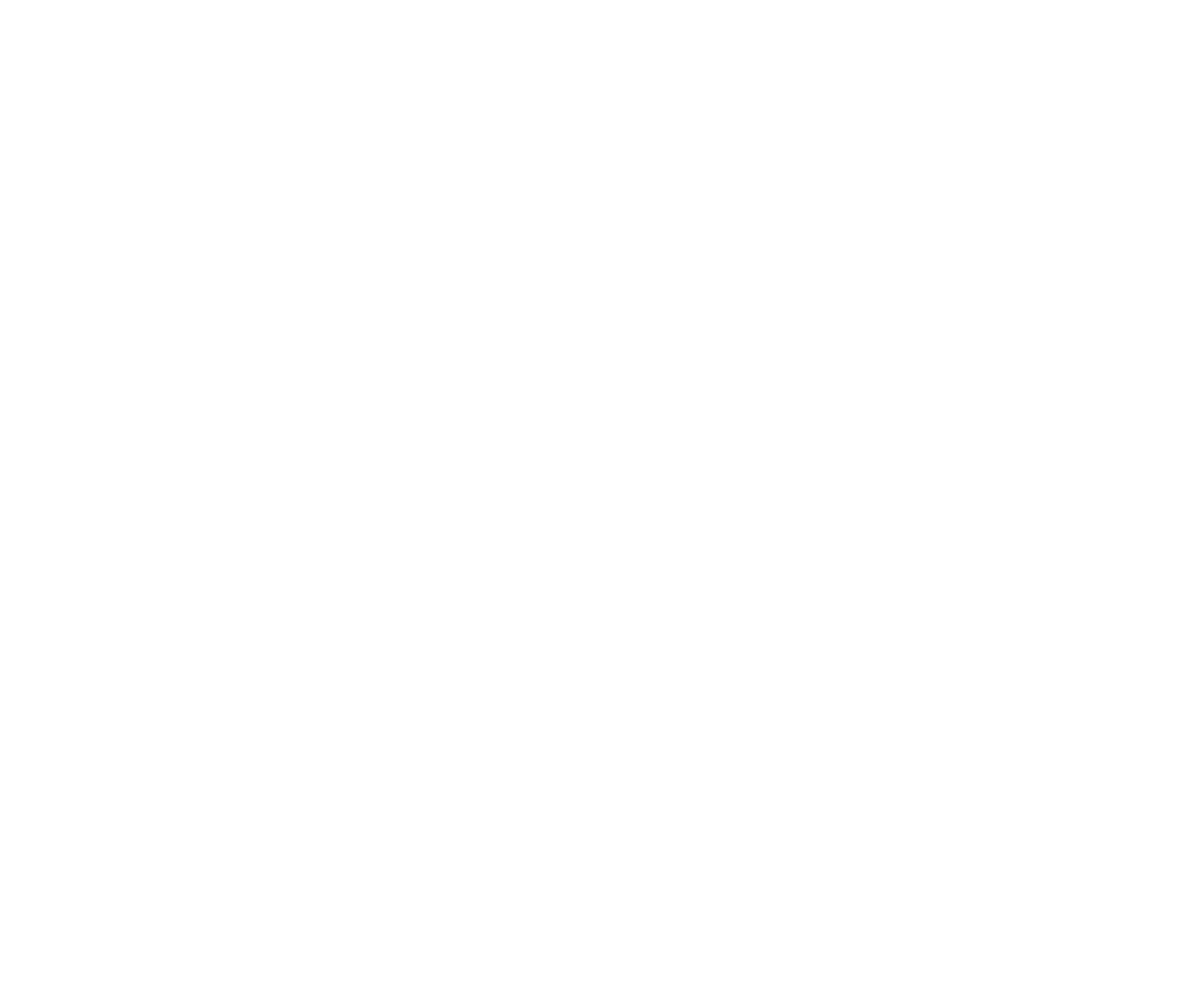
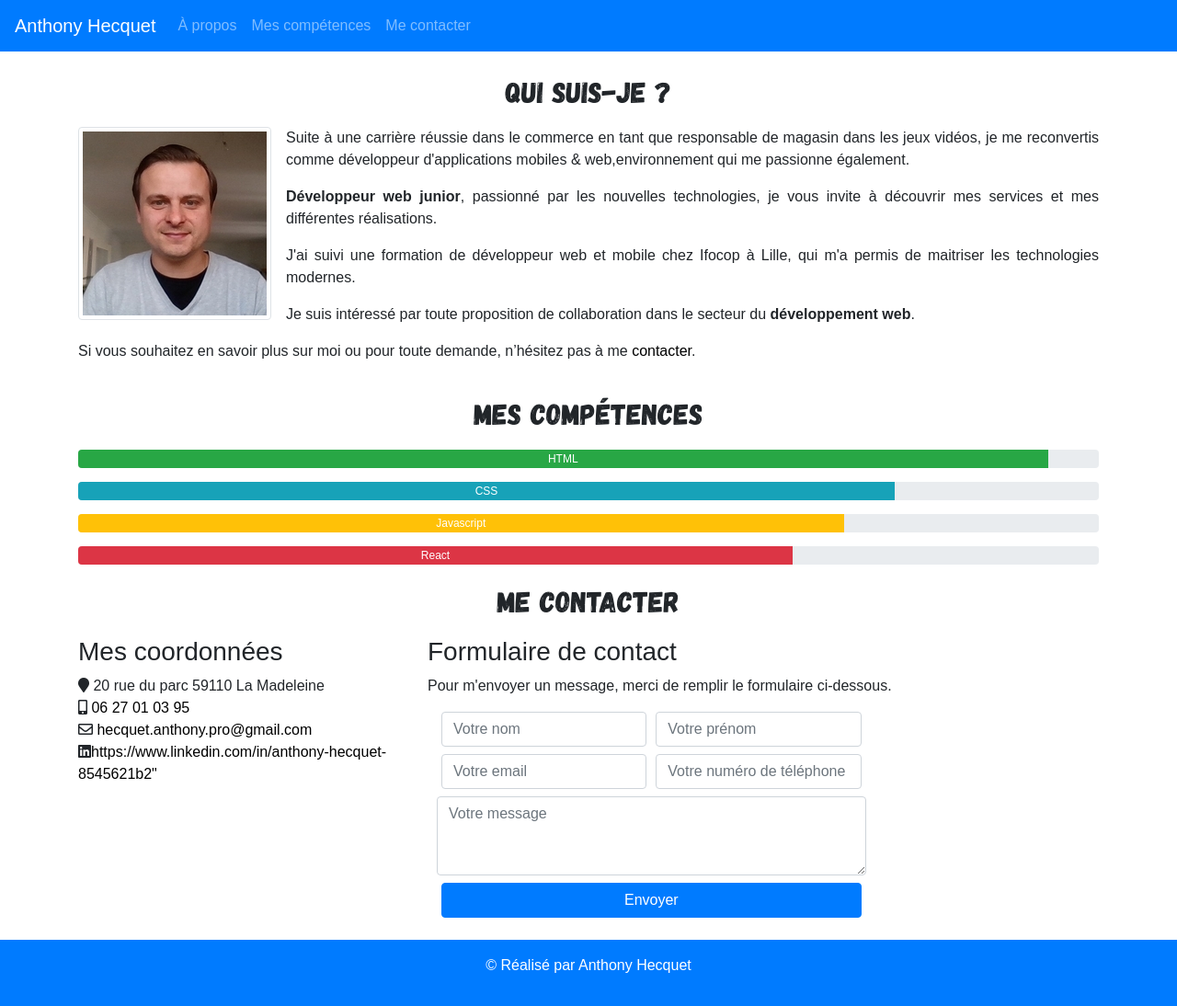
Before and after one commit to Antho8059/site-cv-boot, a plain HTML site: page index.html in a window 1280 px wide. Shown: the whole page at 92% size. Before the commit the page ends 800 px from the top, so only its background shows below. Drawn offline with Linux system fonts and the light colour scheme.

Commit message:
1er essai

```diff
--- a/css/style.css
+++ b/css/style.css
@@ -0,0 +1,34 @@
+@font-face {
+    font-family: 'Gagalin';
+    src: url(fonts/Gagalin-Regular.otf) format("truetype");
+    font-weight: normal;
+    font-style: normal;
+}
+
+* {
+    font-family: Oswald, sans-serif;
+}
+
+h1,
+h2 {
+    margin: 20px 0;
+    font-family: Gagalin, sans-serif;
+}
+
+main {
+    margin-top: 60px;
+}
+
+.progress {
+    height: 20px;
+    margin-bottom: 15px;
+}
+
+article p {
+    text-align: justify;
+}
+
+a {
+    color: #000;
+    text-decoration: none;
+}
--- a/index.html
+++ b/index.html
@@ -9,6 +9,100 @@
     <title>CV Anthony Hecquet</title>
 </head>
 <body>
+    <header>
+        <nav class="navbar navbar-expand-lg navbar-dark bg-primary fixed-top">
+        <a class="navbar-brand mb-0 h1" href="index.html">Anthony Hecquet</a>
+        <button class="navbar-toggler" type="button" data-toggle="collapse" data-target="#navbarSupportedContent" aria-controls="navbarSupportedContent" aria-expanded="false" aria-label="Toggle navigation">
+          <span class="navbar-toggler-icon"></span>
+        </button>
+        <div class="collapse navbar-collapse" id="navbarSupportedContent">
+          <ul class="navbar-nav mr-auto">
+            <li class="nav-item">
+              <a class="nav-link" href="#apropos">À propos</a>
+            </li>
+            <li class="nav-item">
+              <a class="nav-link" href="#competences">Mes compétences</a>
+            </li>
+            <li class="nav-item">
+              <a class="nav-link" href="#contact">Me contacter</a>
+            </li>
+          </ul>
+        </div>
+      </nav>
+    </header>
+    <main class="container mb-4">
+      <section id="apropos" class="row no-gutters">
+        <article>
+          <h2 class="text-center">Qui suis-je ?</h2>
+    			<p><img class="float-left img-thumbnail mr-3" src="./img/photo.png" alt="Anthony Hecquet">
+          Suite à une carrière réussie dans le commerce en tant que responsable de magasin dans les jeux vidéos, je me reconvertis comme développeur d'applications mobiles & web,environnement qui me passionne également.</p>
+          <p><strong>Développeur web junior</strong>, passionné par les nouvelles technologies, je vous invite à découvrir mes services et mes différentes réalisations.</p>
+          <p>J'ai suivi une formation de développeur web et mobile chez Ifocop à Lille, qui m'a permis de maitriser les technologies modernes.</p>
+    			<p>Je suis intéressé par toute proposition de collaboration dans le secteur du <strong>développement web</strong>.</p>
+    			<p>Si vous souhaitez en savoir plus sur moi ou pour toute demande, n’hésitez pas à me <a href="#contact">contacter</a>.</p>
+        </article>
+      </section>
+      <section id="competences">
+        <h2 class="text-center">Mes compétences</h2>
+        <div class="progress">
+          <div class="progress-bar bg-success" role="progressbar" style="width: 95%" aria-valuenow="95" aria-valuemin="0" aria-valuemax="100">HTML</div>
+        </div>
+        <div class="progress">
+          <div class="progress-bar bg-info" role="progressbar" style="width: 80%" aria-valuenow="80" aria-valuemin="0" aria-valuemax="100">CSS</div>
+        </div>
+        <div class="progress">
+          <div class="progress-bar bg-warning" role="progressbar" style="width: 75%" aria-valuenow="75" aria-valuemin="0" aria-valuemax="100">Javascript</div>
+        </div>
+        <div class="progress">
+          <div class="progress-bar bg-danger" role="progressbar" style="width: 70%" aria-valuenow="70" aria-valuemin="0" aria-valuemax="100">React</div>
+        </div>
+      </section>
+      <section id="contact">
+        <h2 class="text-center">Me contacter</h2>
+        <div class="row">
+          <article class="col-lg-4">
+            <h3>Mes coordonnées</h3>
+            <address>
+              <i class="fas fa-map-marker"></i> 20 rue du parc 59110 La Madeleine<br>
+              <i class="fas fa-mobile-alt"></i> <a href="tel:+33627010395">06 27 01 03 95</a><br>
+              <i class="far fa-envelope"></i><a href="mailto:hecquet.anthony.pro@gmail.com"> hecquet.anthony.pro@gmail.com</a><br>
+              <i class="fab fa-linkedin"></i><a href="https://www.linkedin.com/in/anthony-hecquet-8545621b2">https://www.linkedin.com/in/anthony-hecquet-8545621b2"</a>
+            </address>
+          </article>
+          <div class="col-lg-8">
+            <h3>Formulaire de contact</h3>
+            <p>Pour m'envoyer un message, merci de remplir le formulaire ci-dessous.</p>
+        		<form class="col-lg-8" action="index.html" method="post">
+        			<div class="form-row">
+        				<div class="col-sm-6 mb-2">
+        					<input type="text" class="form-control" name="nom" placeholder="Votre nom" required>
+        				</div>
+        				<div class="col-sm-6 mb-2">
+        					<input type="text" class="form-control" name="prenom" placeholder="Votre prénom" required>
+        				</div>
+        			</div>
+        			<div class="form-row">
+        				<div class="col-sm-6 mb-2">
+        					<input type="email" name="email" class="form-control" placeholder="Votre email" required>
+        				</div>
+        				<div class="col-sm-6 mb-2">
+        					<input type="tel" name="telephone" class="form-control" placeholder="Votre numéro de téléphone" required>
+        				</div>
+        			</div>
+        			<div class="form-row mb-2">
+        				<textarea rows="3" cols="50" class="form-control" placeholder="Votre message"></textarea>
+        			</div>
+        			<div class="text-center">
+        				<button type="submit" class="btn btn-primary btn-block">Envoyer</button>
+        			</div>
+        		</form>
+          </div>
+        </div>
+      </section>
+    </main>
+  	<footer class="bg-primary text-white p-3">
+      <p class="text-center">&copy; Réalisé par <a class="text-white" href="https://www.consultantweb.eu" target="_blank">Anthony Hecquet</a></p>
+    </footer>
   <script src="js/jquery-3.5.1.slim.min.js"></script>
   <script src="js/bootstrap.min.js"></script>
 </body>
```
Also changed, not shown: css/fonts/Gagalin-Regular.otf (added), img/photo.jpg (deleted), img/photo.png (added).
